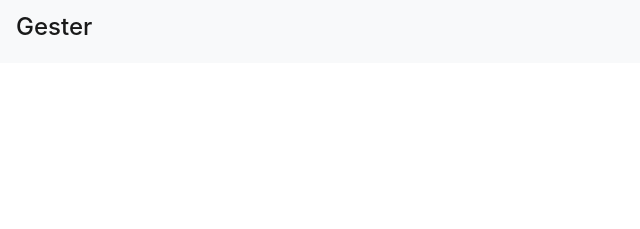
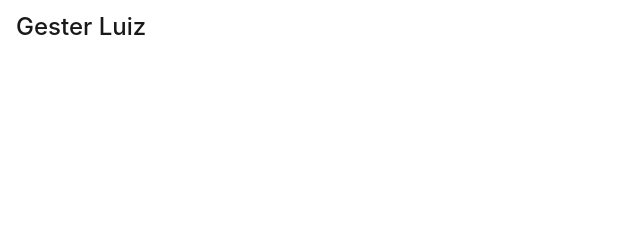
Before and after one commit to restless27/portfolio, a plain HTML site: page index.html in a window 1280 px wide. Shown: the top 229 px of the page, 0-640 px from the left. Drawn offline with nearby package versions, Linux system fonts and the light colour scheme.

Commit message:
changes in design

```diff
--- a/index.html
+++ b/index.html
@@ -9,9 +9,9 @@
     <title>Gester Luis Luchavez</title>
 </head>
 <body>
-    <nav class="navbar navbar-expand-lg navbar-light bg-light sticky-top">
+    <nav class="navbar navbar-expand-lg navbar-light bg-white sticky-top">
         <a class="navbar-brand" href="#">
-            <h4>Gester</h4>
+            <h4>Gester Luiz</h4>
         </a>
         <button class="navbar-toggler" type="button" data-toggle="collapse" data-target="#navbarSupportedContent" aria-controls="navbarSupportedContent" aria-expanded="false" aria-label="Toggle navigation">
             <span class="navbar-toggler-icon"></span>
@@ -54,7 +54,7 @@
                 </div>
             </div>
         </section>
-        <section class="d-flex flex-column justify-content-center align-items-center pt-5 bg-light" style="width: 100%; min-height: 100vh;" id="projects">
+        <section class="d-flex flex-column justify-content-center align-items-center py-5 bg-light" style="width: 100%; min-height: 100vh;" id="projects">
             <h1 class="display-2 font-weight-bold">Recent Projects</h1>
             <div class="row">
                 <div class="col mt-3">
```
